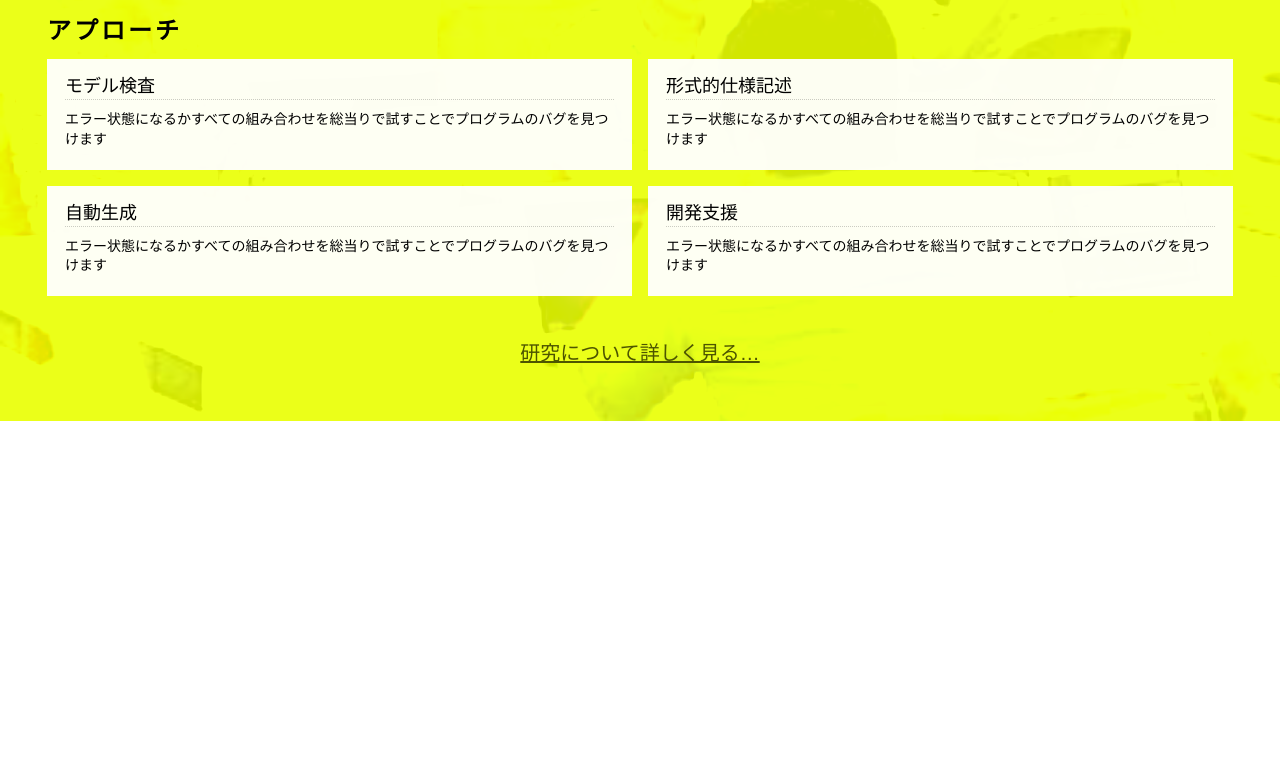
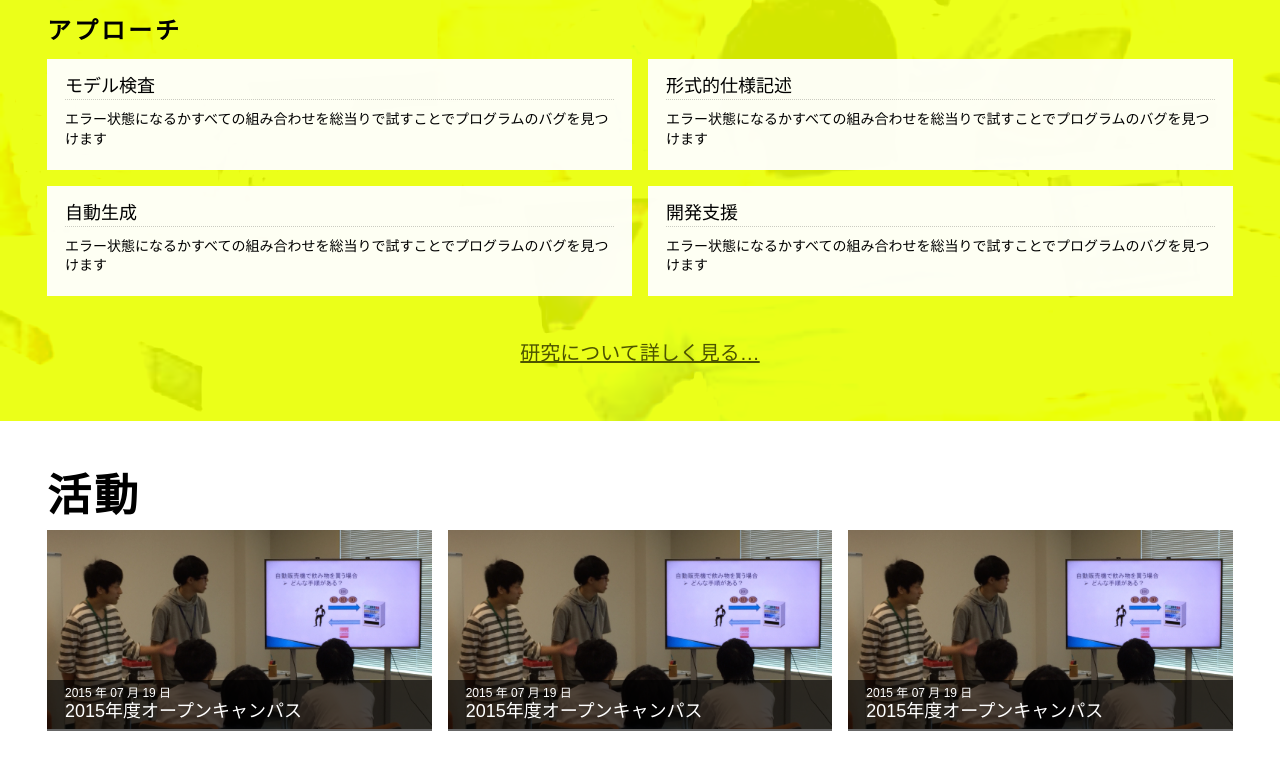
Before and after one commit to kut-tktlab/tktlab-website, a website: page src/index.html in a window 1280 px wide. Shown: the part 543-1317 px from the top of the page. Before the commit the page ends 964 px from the top, so only its background shows below. Drawn offline with nearby package versions, Linux system fonts and the light colour scheme; files that its build step writes are made by us from their sources; a web font is replaced by a local one.

Commit message:
活動記事を追加 & 記事マウスホバー時のアニメーション実装

```diff
--- a/src/index.html
+++ b/src/index.html
@@ -109,6 +109,63 @@
 
         <a class="detail-link" href="#">研究について詳しく見る…</a>
       </article>
+
+      <article class="primary-article">
+        <h1>活動</h1>
+
+        <div class="row">
+          <div class="col-third-tablet">
+            <article class="activity-item">
+              <a href="#">
+                <header class="activity-item-header">
+                  <div class="activity-item-header-inner">
+                    <time>2015 年 07 月 19 日</time>
+                    <h3>2015年度オープンキャンパス</h3>
+                  </div>
+                </header>
+
+                <div class="activity-item-image">
+                  <img src="/images/IMG_3585-2.jpg">
+                </div>
+              </a>
+            </article>
+          </div>
+
+          <div class="col-third-tablet">
+            <article class="activity-item">
+              <a href="#">
+                <header class="activity-item-header">
+                  <div class="activity-item-header-inner">
+                    <time>2015 年 07 月 19 日</time>
+                    <h3>2015年度オープンキャンパス</h3>
+                  </div>
+                </header>
+
+                <div class="activity-item-image">
+                  <img src="/images/IMG_3585-2.jpg">
+                </div>
+              </a>
+            </article>
+          </div>
+
+          <div class="col-third-tablet">
+            <article class="activity-item">
+              <a href="#">
+                <header class="activity-item-header">
+                  <div class="activity-item-header-inner">
+                    <time>2015 年 07 月 19 日</time>
+                    <h3>2015年度オープンキャンパス</h3>
+                  </div>
+                </header>
+
+                <div class="activity-item-image">
+                  <img src="/images/IMG_3585-2.jpg">
+                </div>
+              </a>
+            </article>
+          </div>
+        </div>
+      </article>
     </div>
 
     <footer class="page-footer">
--- a/src/stylesheets/style.styl
+++ b/src/stylesheets/style.styl
@@ -81,6 +81,14 @@ a
 
     +fortablet()
       width: 50%
+      float: left
+
+  > .col-third-tablet
+    padding-right: 16px
+    padding-bottom: 16px
+
+    +fortablet()
+      width: 33.3333%
       float: left
 
   &:last-child
@@ -319,3 +327,71 @@ a
   padding-bottom: 15px
   text-align: center
   font-size: 20px
+
+.activity-item
+  > a
+    position: relative
+    display: block
+    text-decoration: none
+    color: #fff
+    z-index: 1
+    //
+    // &:after
+    //   content: ''
+    //   display: block
+    //   left: 0
+    //   top: 0
+    //   width: 100%
+    //   height: 100%
+    //   z-index: 1
+    //   position: absolute
+    //   background-color: rgba(0, 0, 0, 0)
+    //   transition: background-color 0.2s ease
+
+    &:hover
+      // &:after
+      //   background-color: rgba(0, 0, 0, 0.6)
+
+      .activity-item-header
+        background-color: rgba(0, 0, 0, 0.6)
+        height: 64px
+
+      .activity-item-header-inner
+        bottom: 7px
+
+.activity-item-header
+  position: absolute
+  bottom: 0
+  width: 100%
+  height: 51px
+  background-color: rgba(0, 0, 0, 0.6)
+  transition: height 0.1s ease-in
+  z-index: 2
+
+.activity-item-header-inner
+  padding: 8px 18px
+  position: absolute
+  bottom: 0
+  width: 100%
+  transition: bottom 0.1s ease-in
+
+  > h3
+    margin-bottom: 0
+    padding-bottom: 0
+    border-style: none
+    line-height: 1.2
+    overflow: hidden
+    white-space: nowrap
+    text-overflow: ellipsis
+    width: 100%
+
+  > time
+    display: block
+    margin-bottom: 2px
+    font-size: 12px
+
+.activity-item-image
+  overflow: hidden
+
+  > img
+    width: 100%
```
Also changed, not shown: src/images/IMG_3585-2.jpg (added).
